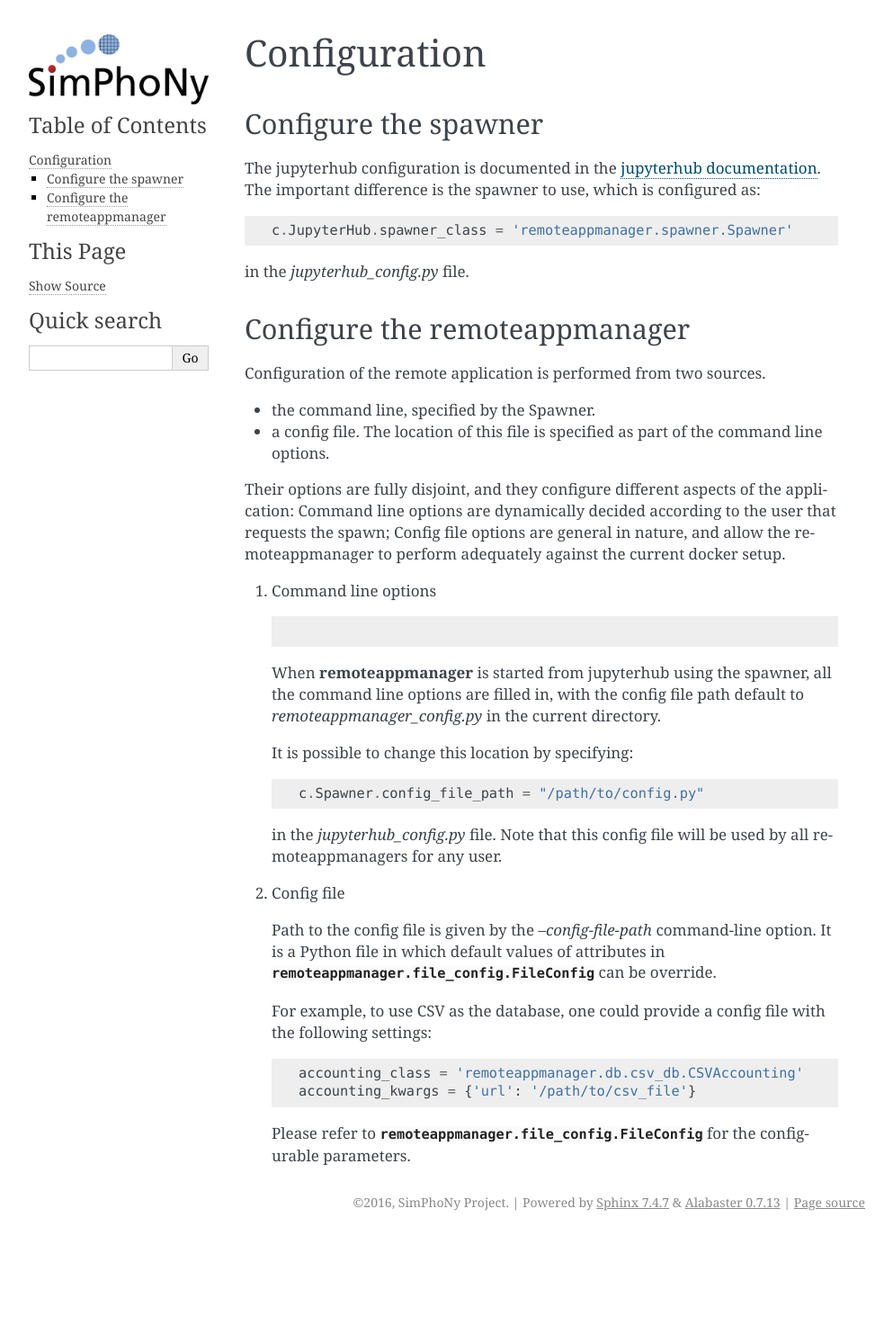
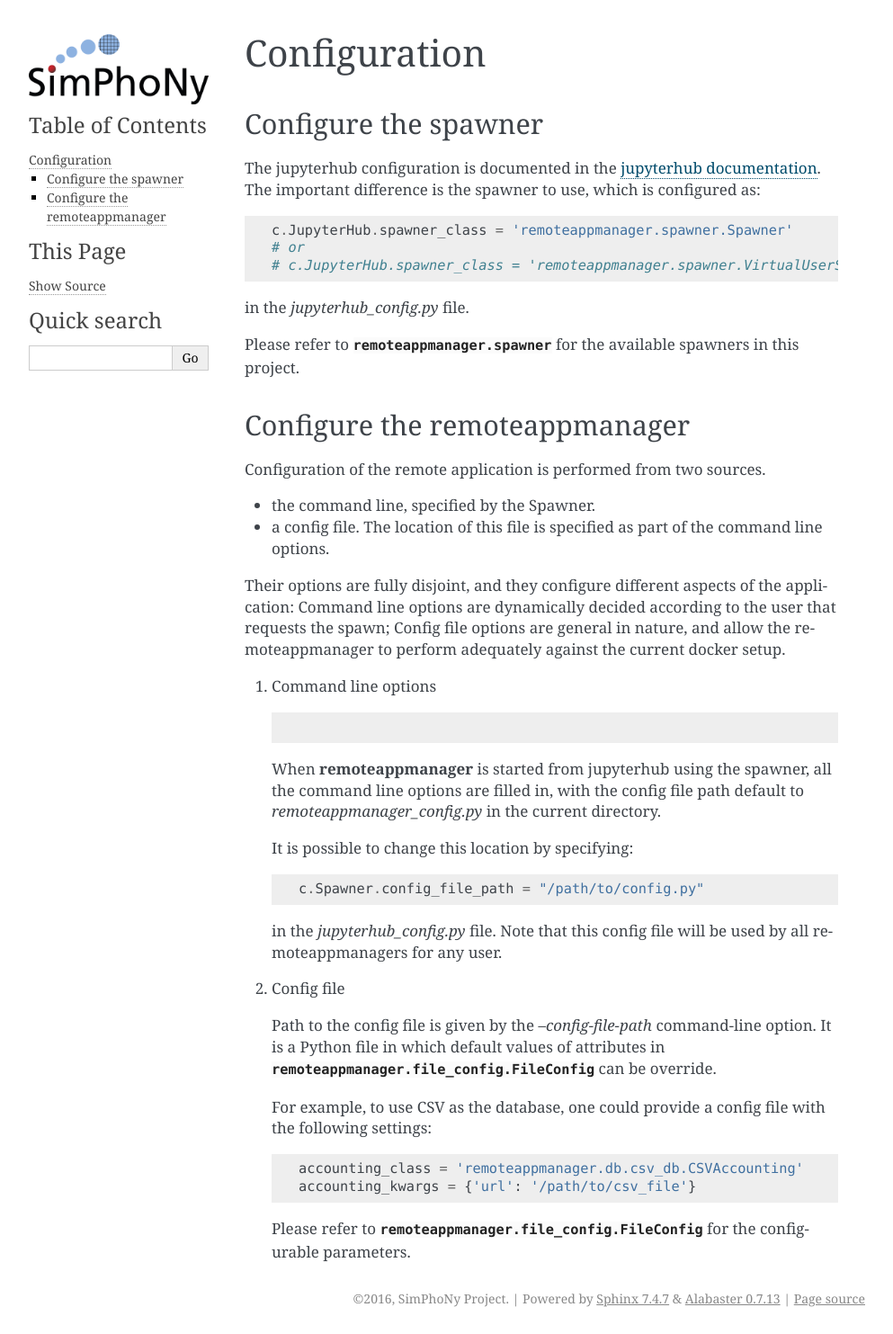
Before and after one commit to simphony/simphony-remote, a Sphinx documentation site: the page built from doc/source/configuration.rst, in a window 1280 px wide. Shown: the whole page at 90% size, without its empty margins (148-1141 px from the left). Built offline with Sphinx 7.4.7, drawn with Linux system fonts in a browser that asks for light colours; before the commit the page ends 1376 px from its top, so only the background shows below that.

Commit message:
Add reference to Spawner in configurations

```diff
--- a/doc/source/configuration.rst
+++ b/doc/source/configuration.rst
@@ -9,8 +9,13 @@ The jupyterhub configuration is documented in the `jupyterhub documentation
 important difference is the spawner to use, which is configured as::
 
     c.JupyterHub.spawner_class = 'remoteappmanager.spawner.Spawner'
+    # or
+    # c.JupyterHub.spawner_class = 'remoteappmanager.spawner.VirtualUserSpawner'
 
 in the `jupyterhub_config.py` file.
+
+Please refer to :py:mod:`remoteappmanager.spawner` for the available spawners
+in this project.
 
 
 .. _config_remoteappmanager:
```
